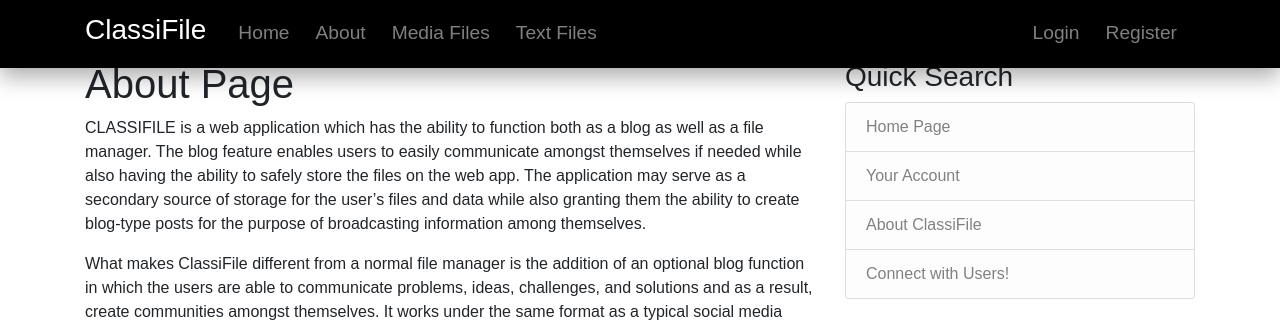
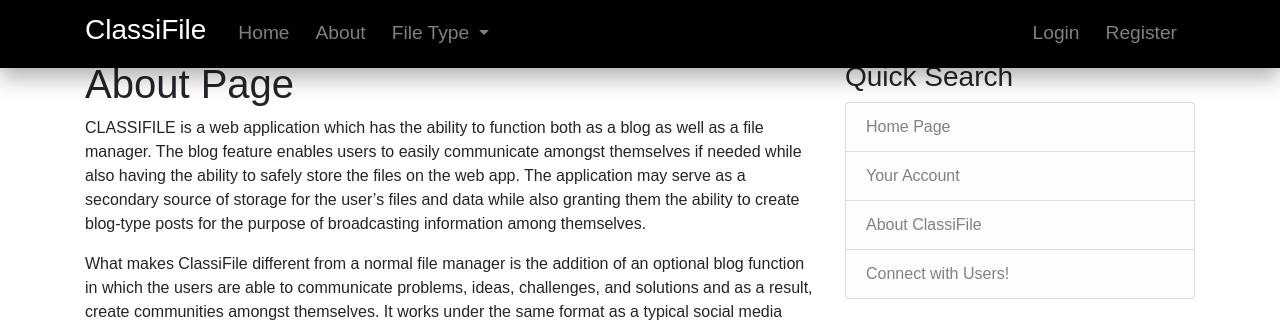
Before and after one commit to rawyhany/TB2_ClassiFile, a Flask app: page /about in a window 1280 px wide. Shown: the top 324 px of the page. Run offline with Flask 3, Linux system fonts and the light colour scheme; parts of the project's set-up code (start-up, migrations or seed data) failed here and were passed over; some libraries are stand-ins or nearby versions.

Commit message:
Layout Changes

```diff
--- a/classifile/classifile/templates/layout.html
+++ b/classifile/classifile/templates/layout.html
@@ -28,8 +28,18 @@
               <div class="navbar-nav mr-auto">
                 <a class="nav-item nav-link" href="{{ url_for('home') }}">Home</a>
                 <a class="nav-item nav-link" href="{{ url_for('about') }}">About</a>
-                <a class="nav-item nav-link" href="{{ url_for('home') }}">Media Files</a>
-                <a class="nav-item nav-link" href="{{ url_for('home') }}">Text Files</a>
+                <li class="nav-item dropdown">
+                  <a class="nav-link dropdown-toggle" href="{{ url_for('account') }}" id="navbarDropdown" role="button" data-toggle="dropdown" aria-haspopup="true" aria-expanded="false">
+                    File Type
+                  </a>
+                  <div class="dropdown-menu" aria-labelledby="navbarDropdown">
+                    <a class="dropdown-item" href="{{ url_for('account') }}">Document Files</a>
+                    <a class="dropdown-item" href="{{ url_for('account') }}">Images</a>
+                    <a class="dropdown-item" href="{{ url_for('account') }}">Videos</a>
+                    <div class="dropdown-divider"></div>
+                    <a class="dropdown-item" href="#">Other</a>
+                  </div>
+                </li>
               </div>
               <!-- Navbar Right Side-->
               <div class="navbar-nav">
```
